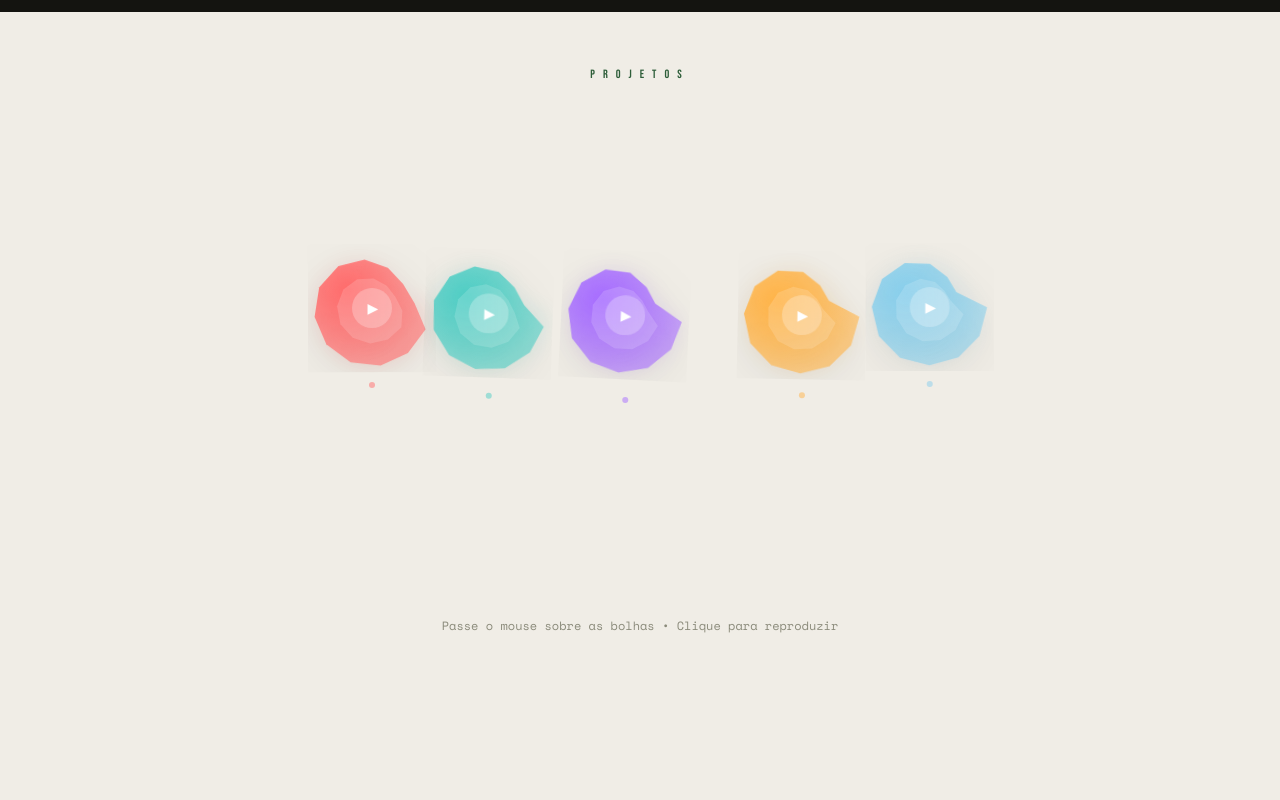
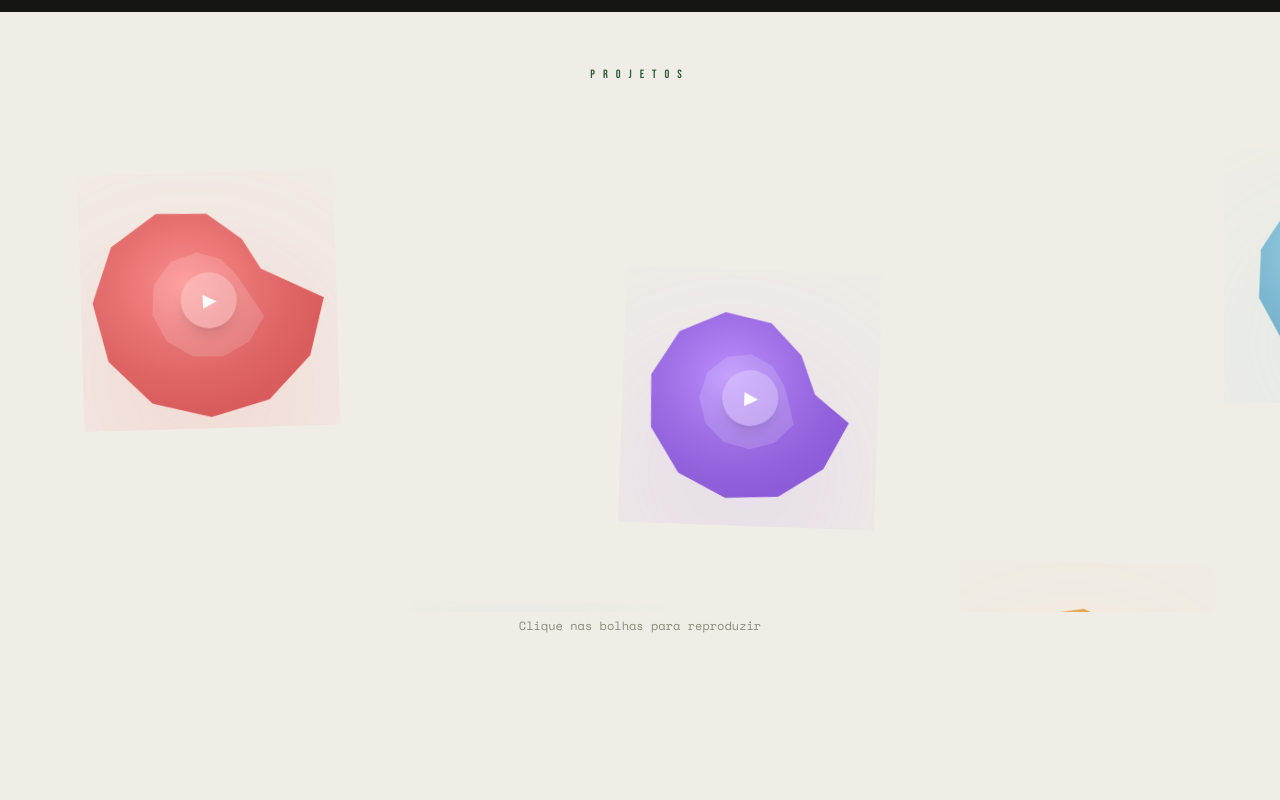
Before and after one commit to gnnss777/organika-land, a Next.js app in the folder organika/: page / in a window 1280 px wide. Shown: the part 1380-2180 px from the top of the page. Built offline with nearby package versions, Linux system fonts and the light colour scheme; a web font is replaced by a local one.

Commit message:
work: larger chaotic bubbles with solid colors

```diff
--- a/organika/src/components/Work.tsx
+++ b/organika/src/components/Work.tsx
@@ -1,7 +1,7 @@
 "use client";
 
 import { useRef, useState } from "react";
-import { motion, useScroll, useTransform, AnimatePresence } from "framer-motion";
+import { motion, useScroll, AnimatePresence } from "framer-motion";
 
 const projects = [
   { id: "01", title: "Terra Ausente", category: "DOC", year: "2025", description: "Documentário sobre a vida no campo.", color: "#FF6B6B" },
@@ -11,7 +11,6 @@ const projects = [
   { id: "05", title: "Dimensão", category: "DOC", year: "2024", description: "Documentário sobre arte contemporânea.", color: "#87CEEB" },
 ];
 
-// Fibonacci-based organic blob - forma mais organica usando sequencia fibonacci
 function createFibonacciBlob(phase: number = 0, scale: number = 1) {
   const points = 12;
   const fibSequence = [1, 1, 2, 3, 5, 8, 13, 21, 34, 55, 89, 144];
@@ -23,10 +22,8 @@ function createFibonacciBlob(phase: number = 0, scale: number = 1) {
     const radiusBase = 45;
     const radiusVariation = (fibSequence[fibIndex] / 144) * 30;
     const radius = (radiusBase + radiusVariation * Math.sin(phase + i * 0.5)) * scale;
-
     const x = 50 + Math.cos(angle) * radius;
     const y = 50 + Math.sin(angle) * radius;
-
     d += `${x.toFixed(1)},${y.toFixed(1)} `;
   }
   d += "Z";
@@ -38,10 +35,18 @@ export default function Work() {
   const [selectedProject, setSelectedProject] = useState<typeof projects[0] | null>(null);
   const [hoveredIndex, setHoveredIndex] = useState<number | null>(null);
 
-  const { scrollYProgress } = useScroll({
+  useScroll({
     target: containerRef,
     offset: ["start end", "end start"],
   });
+
+  const positions = [
+    { x: -280, y: -100 },
+    { x: -120, y: 120 },
+    { x: 0, y: -60 },
+    { x: 160, y: 100 },
+    { x: 300, y: -120 },
+  ];
 
   return (
     <section
@@ -54,166 +59,165 @@ export default function Work() {
         </span>
       </div>
 
-      {/* Floating Organic Bubbles - Ambiente sem gravidade */}
-      <div className="flex justify-center items-center pb-32 px-4 min-h-[60vh]">
-        <div className="relative flex items-center justify-center gap-2 md:gap-4">
+      {/* Caotic Floating Organic Bubbles */}
+      <div className="relative w-full min-h-[60vh] overflow-hidden">
         {projects.map((project, index) => {
-            const baseY = Math.sin(index * 0.8) * 15;
-            const floatOffset = Math.cos(index * 1.2) * 20;
+          const pos = positions[index];
 
           return (
             <motion.div
               key={project.id}
-                className="relative cursor-pointer"
+              className="absolute cursor-pointer"
+              style={{
+                left: `calc(50% + ${pos.x}px)`,
+                top: `calc(50% + ${pos.y}px)`,
+              }}
               onMouseEnter={() => setHoveredIndex(index)}
               onMouseLeave={() => setHoveredIndex(null)}
               onClick={() => setSelectedProject(project)}
-                initial={{ opacity: 0, y: 30 }}
               animate={{
-                  opacity: 1,
-                  y: hoveredIndex === index ? -80 : (hoveredIndex !== null ? baseY + floatOffset : baseY),
-                  x: hoveredIndex === index ? 0 : (index % 2 === 0 ? floatOffset : -floatOffset),
+                y: hoveredIndex === index
+                  ? pos.y - 60
+                  : [
+                      pos.y + Math.sin(index * 2) * 15,
+                      pos.y + Math.cos(index * 3) * 20,
+                      pos.y + Math.sin(index * 1.5) * 10,
+                      pos.y + Math.cos(index * 2.5) * 25,
+                      pos.y + Math.sin(index * 2) * 15,
+                    ],
+                x: hoveredIndex === index
+                  ? pos.x
+                  : [
+                      pos.x + Math.cos(index * 1.5) * 20,
+                      pos.x + Math.sin(index * 2) * 15,
+                      pos.x + Math.cos(index * 2) * 25,
+                      pos.x + Math.sin(index * 1) * 10,
+                      pos.x + Math.cos(index * 2.5) * 20,
+                    ],
+                rotate: [0, 3, -3, 2, -2, 0],
               }}
               transition={{
-                  type: "spring",
-                  stiffness: 200,
-                  damping: 20,
+                y: {
+                  duration: 4 + index * 0.5,
+                  repeat: Infinity,
+                  ease: "easeInOut",
+                },
+                x: {
+                  duration: 5 + index * 0.3,
+                  repeat: Infinity,
+                  ease: "easeInOut",
+                },
+                rotate: {
+                  duration: 8 + index,
+                  repeat: Infinity,
+                  ease: "easeInOut",
+                },
               }}
-                style={{ zIndex: hoveredIndex === index ? 10 : 1 }}
             >
-                {/* Tooltip */}
               <AnimatePresence>
                 {hoveredIndex === index && (
                   <motion.div
                     initial={{ opacity: 0, y: 8, scale: 0.9 }}
                     animate={{ opacity: 1, y: 0, scale: 1 }}
                     exit={{ opacity: 0, y: 8, scale: 0.9 }}
-                      className="absolute -top-14 left-1/2 -translate-x-1/2 px-3 py-1.5 rounded-lg bg-[#141410]/90 backdrop-blur-sm"
+                    className="absolute -top-16 left-1/2 -translate-x-1/2 px-4 py-2 -z-10"
                   >
-                      <span className="text-white font-space text-xs whitespace-nowrap">
+                    <span className="text-white font-bebas text-lg tracking-widest drop-shadow-lg">
                       {project.title}
                     </span>
-                      <div className="absolute -bottom-1 left-1/2 -translate-x-1/2 w-2 h-2 bg-[#141410] rotate-45" />
                   </motion.div>
                 )}
               </AnimatePresence>
 
-                {/* Organic Bubble - Fibonacci pattern */}
               <motion.div
                 className="relative"
+                whileHover={{ scale: 1.3 }}
+                transition={{ type: "spring", stiffness: 300, damping: 20 }}
+              >
+                <svg viewBox="0 0 100 100" className="w-48 h-48 md:w-64 md:h-64">
+                  <defs>
+                    <radialGradient id={`fibGrad-${project.id}`} cx="40%" cy="35%" r="65%">
+                      <stop offset="0%" stopColor="white" stopOpacity={0.25} />
+                      <stop offset="100%" stopColor="black" stopOpacity={0.15} />
+                    </radialGradient>
+                    <clipPath id={`clip-${project.id}`}>
+                      <motion.path
+                        d={createFibonacciBlob(0, 1)}
                         animate={{
-                    y: [0, -8, 0, 8, 0],
-                    rotate: [0, 3, 0, -3, 0],
+                          d: [
+                            createFibonacciBlob(0, 1),
+                            createFibonacciBlob(0.6, 1.04),
+                            createFibonacciBlob(1.2, 0.96),
+                            createFibonacciBlob(0, 1),
+                          ],
                         }}
-                  transition={{
-                    duration: 4 + index * 0.5,
-                    repeat: Infinity,
-                    ease: "easeInOut",
-                  }}
-                >
-                  <svg viewBox="0 0 100 100" className="w-24 h-24 md:w-32 md:h-32">
-                    <defs>
-                      <radialGradient id={`fibGrad-${project.id}`} cx="30%" cy="30%" r="70%">
-                        <stop offset="0%" stopColor={project.color} />
-                        <stop offset="100%" stopColor={project.color} stopOpacity={0.6} />
-                      </radialGradient>
+                        transition={{ duration: 6 + index * 0.4, repeat: Infinity, ease: "easeInOut" }}
+                      />
+                    </clipPath>
                   </defs>
 
-                    {/* Multiple layers for organic feel */}
                   <motion.path
                     d={createFibonacciBlob(0, 1)}
                     fill={project.color}
-                      opacity={0.15}
-                      style={{ filter: `blur(8px)` }}
-                      animate={{
-                        d: [
-                          createFibonacciBlob(0, 1),
-                          createFibonacciBlob(0.3, 1.05),
-                          createFibonacciBlob(0.6, 0.98),
-                          createFibonacciBlob(0, 1),
-                        ],
-                      }}
-                      transition={{
-                        duration: 6 + index * 0.4,
-                        repeat: Infinity,
-                        ease: "easeInOut",
-                      }}
-                    />
-
-                    {/* Main blob */}
-                    <motion.path
-                      d={createFibonacciBlob(0, 1)}
-                      fill={`url(#fibGrad-${project.id})`}
                     style={{
-                        filter: hoveredIndex === index
-                          ? `drop-shadow(0 25px 35px ${project.color}50)`
-                          : `drop-shadow(0 10px 20px rgba(0,0,0,0.1))`,
+                      filter: `drop-shadow(0 25px 40px ${project.color}50)`,
                     }}
                     animate={{
                       d: [
                         createFibonacciBlob(0, 1),
-                          createFibonacciBlob(0.5, 1.03),
-                          createFibonacciBlob(1, 0.97),
+                        createFibonacciBlob(0.6, 1.04),
+                        createFibonacciBlob(1.2, 0.96),
                         createFibonacciBlob(0, 1),
                       ],
                     }}
-                      transition={{
-                        duration: 5 + index * 0.3,
-                        repeat: Infinity,
-                        ease: "easeInOut",
-                      }}
+                    transition={{ duration: 6 + index * 0.4, repeat: Infinity, ease: "easeInOut" }}
                   />
 
-                    {/* Inner highlight */}
                   <motion.path
-                      d={createFibonacciBlob(0.2, 0.6)}
+                    d={createFibonacciBlob(0, 1)}
+                    fill={`url(#fibGrad-${project.id})`}
+                    clipPath={`url(#clip-${project.id})`}
+                    animate={{
+                      d: [
+                        createFibonacciBlob(0, 1),
+                        createFibonacciBlob(0.6, 1.04),
+                        createFibonacciBlob(1.2, 0.96),
+                        createFibonacciBlob(0, 1),
+                      ],
+                    }}
+                    transition={{ duration: 6 + index * 0.4, repeat: Infinity, ease: "easeInOut" }}
+                  />
+
+                  <motion.path
+                    d={createFibonacciBlob(0.3, 0.5)}
                     fill="white"
                     opacity={0.15}
                     animate={{
                       d: [
-                          createFibonacciBlob(0.2, 0.6),
-                          createFibonacciBlob(0.7, 0.63),
-                          createFibonacciBlob(1.2, 0.58),
-                          createFibonacciBlob(0.2, 0.6),
+                        createFibonacciBlob(0.3, 0.5),
+                        createFibonacciBlob(0.9, 0.53),
+                        createFibonacciBlob(1.5, 0.47),
+                        createFibonacciBlob(0.3, 0.5),
                       ],
                     }}
-                      transition={{
-                        duration: 5 + index * 0.3,
-                        repeat: Infinity,
-                        ease: "easeInOut",
-                      }}
+                    transition={{ duration: 6 + index * 0.4, repeat: Infinity, ease: "easeInOut" }}
                   />
                 </svg>
 
-                  {/* Play icon */}
-                  <div className="absolute inset-0 flex items-center justify-center">
-                    <motion.div
-                      className="w-8 h-8 md:w-10 md:h-10 rounded-full bg-white/25 backdrop-blur-sm flex items-center justify-center"
-                      whileHover={{ scale: 1.2 }}
-                    >
-                      <span className="text-white text-xs md:text-sm ml-0.5">▶</span>
-                    </motion.div>
+                <div className="absolute inset-0 flex items-center justify-center pointer-events-none">
+                  <div className="w-12 h-12 md:w-14 md:h-14 rounded-full bg-white/25 backdrop-blur-md flex items-center justify-center shadow-lg">
+                    <span className="text-white text-base md:text-lg ml-0.5">▶</span>
+                  </div>
                 </div>
               </motion.div>
-
-                {/* ID dot */}
-                <motion.div
-                  className="absolute -bottom-4 left-1/2 -translate-x-1/2 w-1.5 h-1.5 rounded-full"
-                  style={{ backgroundColor: project.color }}
-                  animate={{
-                    scale: hoveredIndex === index ? 2 : 1,
-                    opacity: hoveredIndex === index ? 1 : 0.5,
-                  }}
-                />
             </motion.div>
           );
         })}
       </div>
-      </div>
 
       <div className="pb-8 text-center">
         <span className="font-space text-xs text-[#8A8A7A]">
-          Passe o mouse sobre as bolhas • Clique para reproduzir
+          Clique nas bolhas para reproduzir
         </span>
       </div>
 
@@ -227,14 +231,11 @@ export default function Work() {
             exit={{ opacity: 0 }}
             onClick={() => setSelectedProject(null)}
           >
-            <motion.div className="absolute inset-0 bg-black/80 backdrop-blur-3xl" />
+            <div className="absolute inset-0 bg-black/80 backdrop-blur-3xl" />
 
             <motion.div
               className="relative w-full max-w-4xl rounded-2xl overflow-hidden"
-              style={{
-                backgroundColor: "rgba(28, 28, 30, 0.98)",
-                border: "1px solid rgba(255, 255, 255, 0.08)",
-              }}
+              style={{ backgroundColor: "rgba(28, 28, 30, 0.98)", border: "1px solid rgba(255, 255, 255, 0.08)" }}
               initial={{ opacity: 0, scale: 0.9, y: 40 }}
               animate={{ opacity: 1, scale: 1, y: 0 }}
               exit={{ opacity: 0, scale: 0.9, y: 40 }}
@@ -244,9 +245,7 @@ export default function Work() {
                 <div className="flex items-center gap-4">
                   <div className="w-4 h-4 rounded-full" style={{ backgroundColor: selectedProject.color }} />
                   <span className="font-bebas text-sm text-white">{selectedProject.id}</span>
-                  <span className="font-space text-xs text-[#8A8A7A]">
-                    {selectedProject.category} — {selectedProject.year}
-                  </span>
+                  <span className="font-space text-xs text-[#8A8A7A]">{selectedProject.category} — {selectedProject.year}</span>
                 </div>
                 <button onClick={() => setSelectedProject(null)} className="w-7 h-7 rounded-full bg-white/10 flex items-center justify-center text-white/50 hover:bg-white/20">
                   ✕
```
Lines whose indentation alone changed are shown as unchanged.
